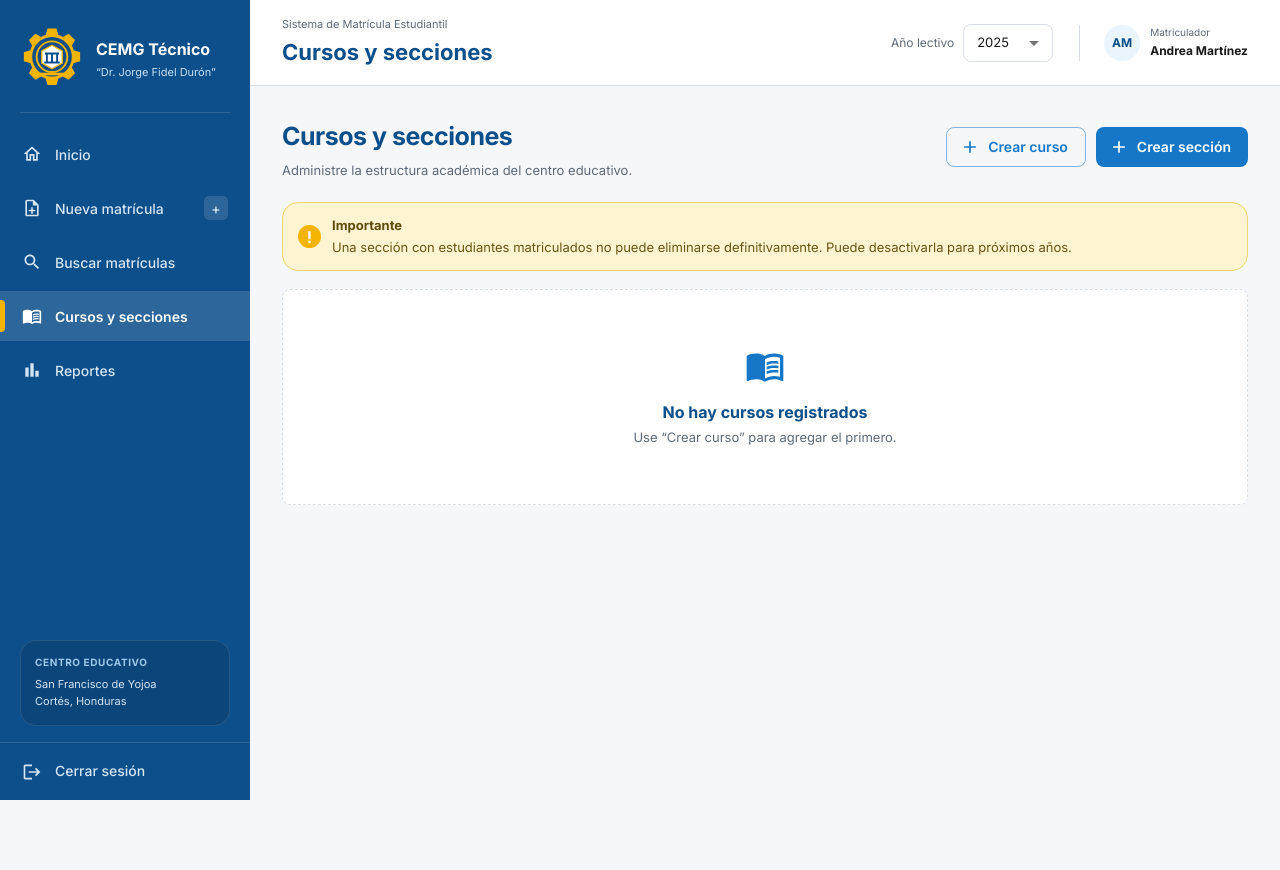
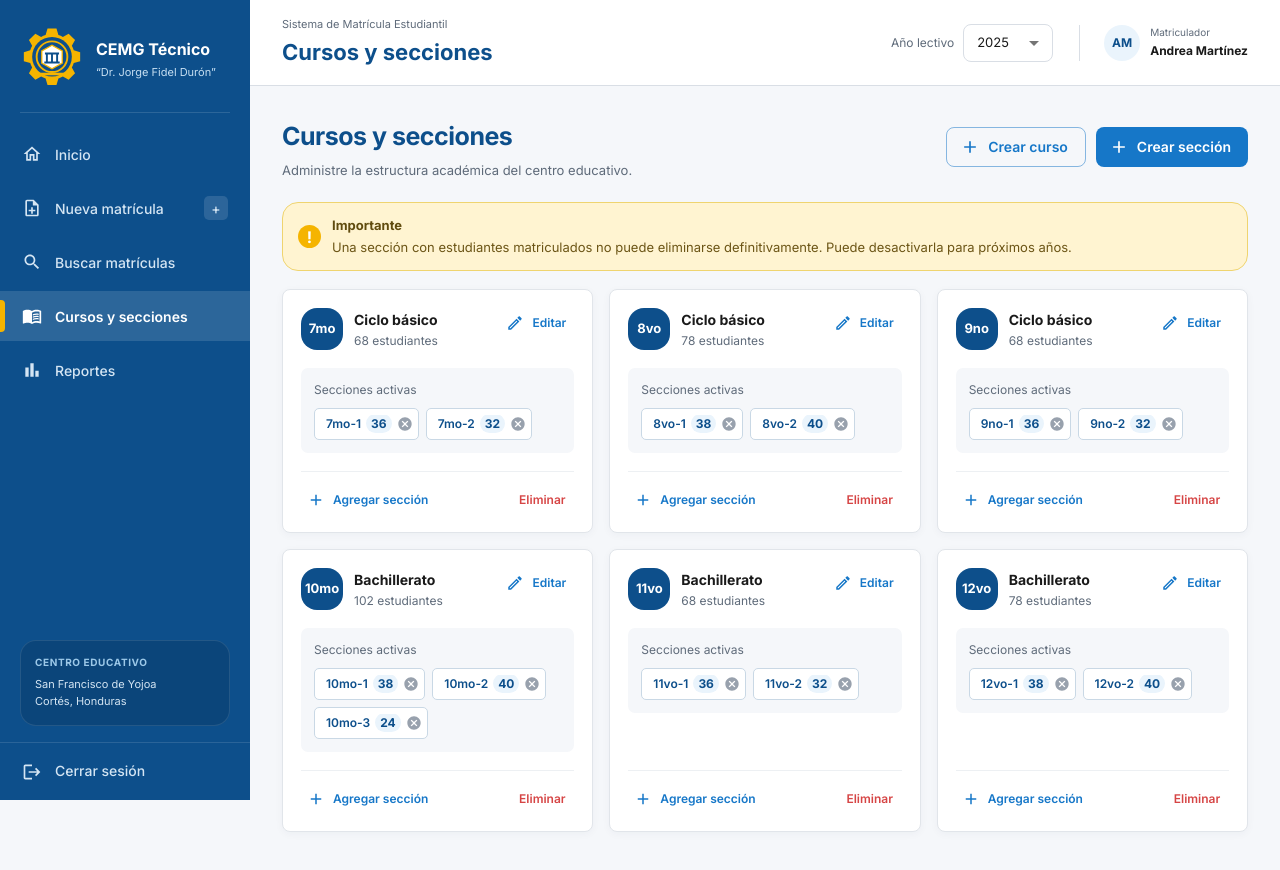
Before and after one commit to j-tor/sistema-matricula, a React (Vite) app in the folder frontend/: page /cursos-secciones in a window 1280 px wide. Shown: the top 870 px of the page. Before the commit the page ends 800 px from the top, so only its background shows below. Built offline with nearby package versions, Linux system fonts and the light colour scheme.

Commit message:
feat: cursos de ejemplo y código de curso automático (#30)

```diff
--- a/frontend/src/components/cursos/CursoFormDialog.jsx
+++ b/frontend/src/components/cursos/CursoFormDialog.jsx
@@ -23,7 +23,9 @@ export default function CursoFormDialog({ abierto, curso, onCerrar, onGuardar })
 
   const handleSubmit = (event) => {
     event.preventDefault();
-    onGuardar(form);
+    // El código no se envía: lo genera el sistema
+    const { codigo: _codigo, ...datos } = form;
+    onGuardar(datos);
   };
 
   return (
@@ -39,7 +41,14 @@ export default function CursoFormDialog({ abierto, curso, onCerrar, onGuardar })
           {editando ? 'Editar curso' : 'Crear curso'}
         </DialogTitle>
         <DialogContent sx={{ display: 'flex', flexDirection: 'column', gap: 2, pt: '8px !important' }}>
-          <Campo label="Código" placeholder="Ej. 7mo" required value={form.codigo} onChange={cambiar('codigo')} />
+          {/* El código lo asigna el sistema al guardar: aquí solo se muestra */}
+          <Campo
+            label="Código"
+            value={editando ? form.codigo : ''}
+            placeholder="Se genera automáticamente"
+            disabled
+            ayuda={editando ? 'El código no se puede modificar.' : 'El sistema asigna el código al guardar el curso.'}
+          />
           <Campo label="Nombre" placeholder="Ej. Séptimo grado" required value={form.nombre} onChange={cambiar('nombre')} />
           <Campo label="Nivel" select required value={form.nivel} onChange={cambiar('nivel')}>
             {Object.entries(NIVELES).map(([valor, etiqueta]) => (
--- /dev/null
+++ b/frontend/src/mocks/cursos.js
@@ -0,0 +1,23 @@
+// DATOS DE EJEMPLO (tomados del diseño). Borrar cuando se conecte el backend.
+const seccion = (idSeccion, numero, totalEstudiantes) => ({ idSeccion, numero, anio: 2025, totalEstudiantes });
+
+export const cursosEjemplo = [
+  { idCurso: 1, codigo: '7mo', nombre: 'Séptimo', nivel: 'BASICA', secciones: [seccion(1, 1, 36), seccion(2, 2, 32)] },
+  { idCurso: 2, codigo: '8vo', nombre: 'Octavo', nivel: 'BASICA', secciones: [seccion(3, 1, 38), seccion(4, 2, 40)] },
+  { idCurso: 3, codigo: '9no', nombre: 'Noveno', nivel: 'BASICA', secciones: [seccion(5, 1, 36), seccion(6, 2, 32)] },
+  {
+    idCurso: 4,
+    codigo: '10mo',
+    nombre: 'Décimo',
+    nivel: 'MEDIA',
+    secciones: [seccion(7, 1, 38), seccion(8, 2, 40), seccion(9, 3, 24)],
+  },
+  { idCurso: 5, codigo: '11vo', nombre: 'Undécimo', nivel: 'MEDIA', secciones: [seccion(10, 1, 36), seccion(11, 2, 32)] },
+  { idCurso: 6, codigo: '12vo', nombre: 'Duodécimo', nivel: 'MEDIA', secciones: [seccion(12, 1, 38), seccion(13, 2, 40)] },
+];
+
+export const bachilleratosEjemplo = [
+  { idBachillerato: 1, nombre: 'Ciencias y Humanidades' },
+  { idBachillerato: 2, nombre: 'Técnico Profesional en Informática' },
+  { idBachillerato: 3, nombre: 'Técnico Profesional en Contaduría y Finanzas' },
+];
--- a/frontend/src/pages/CursosSecciones.jsx
+++ b/frontend/src/pages/CursosSecciones.jsx
@@ -12,13 +12,14 @@ import CursoCard from '../components/cursos/CursoCard';
 import CursoFormDialog from '../components/cursos/CursoFormDialog';
 import SeccionFormDialog from '../components/cursos/SeccionFormDialog';
 import { nombreSeccion, totalEstudiantes } from '../components/cursos/niveles';
+// DATOS DE EJEMPLO: reemplazar por los cursos y bachilleratos del backend
+import { cursosEjemplo, bachilleratosEjemplo } from '../mocks/cursos';
 
 const sinConfirmacion = { abierto: false };
 
 export default function CursosSecciones() {
-  // Solo visual: los cursos y bachilleratos se cargarán desde el backend
-  const [cursos] = useState([]);
-  const [bachilleratos] = useState([]);
+  const [cursos] = useState(cursosEjemplo);
+  const [bachilleratos] = useState(bachilleratosEjemplo);
 
   const [cursoDialog, setCursoDialog] = useState({ abierto: false, curso: null });
   const [seccionDialog, setSeccionDialog] = useState({ abierto: false, curso: null, seccion: null });
```
